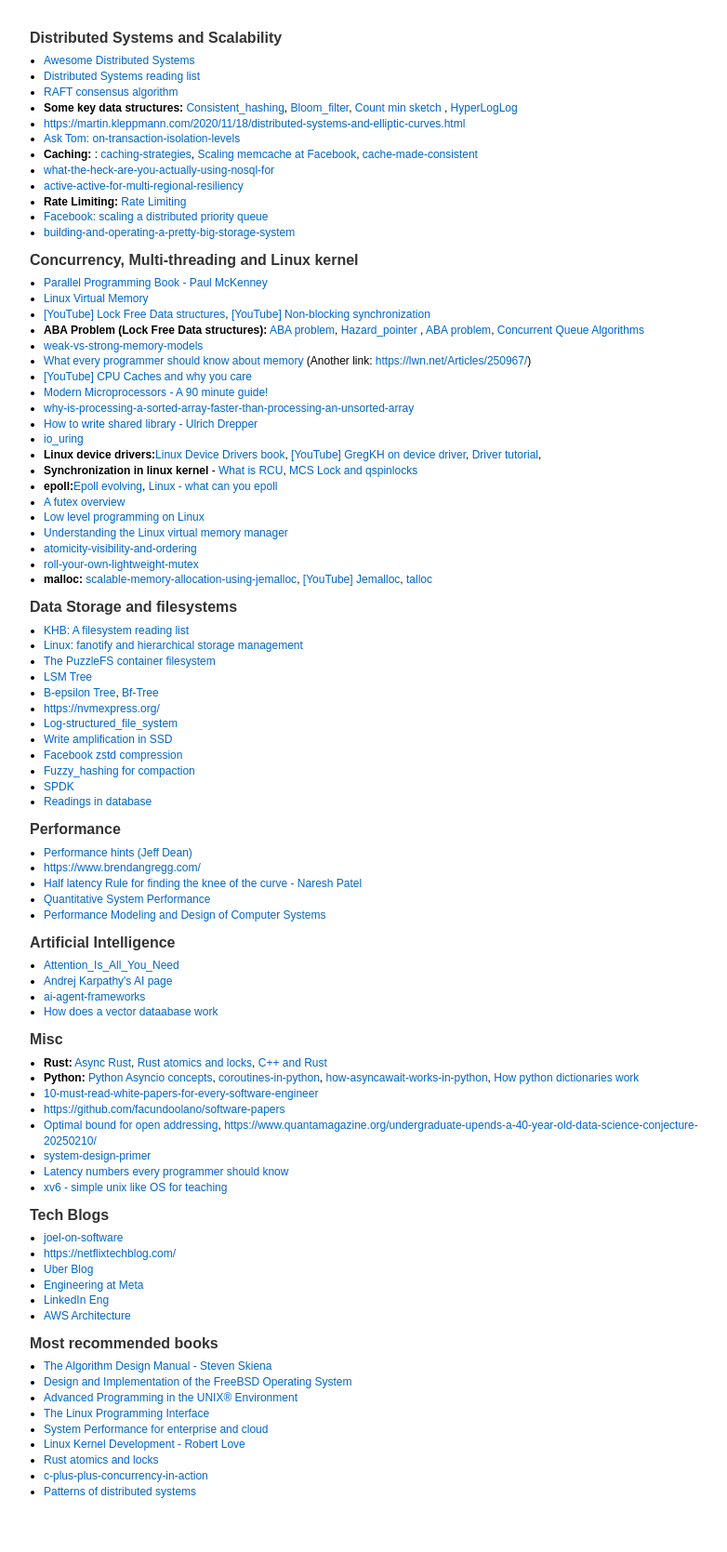
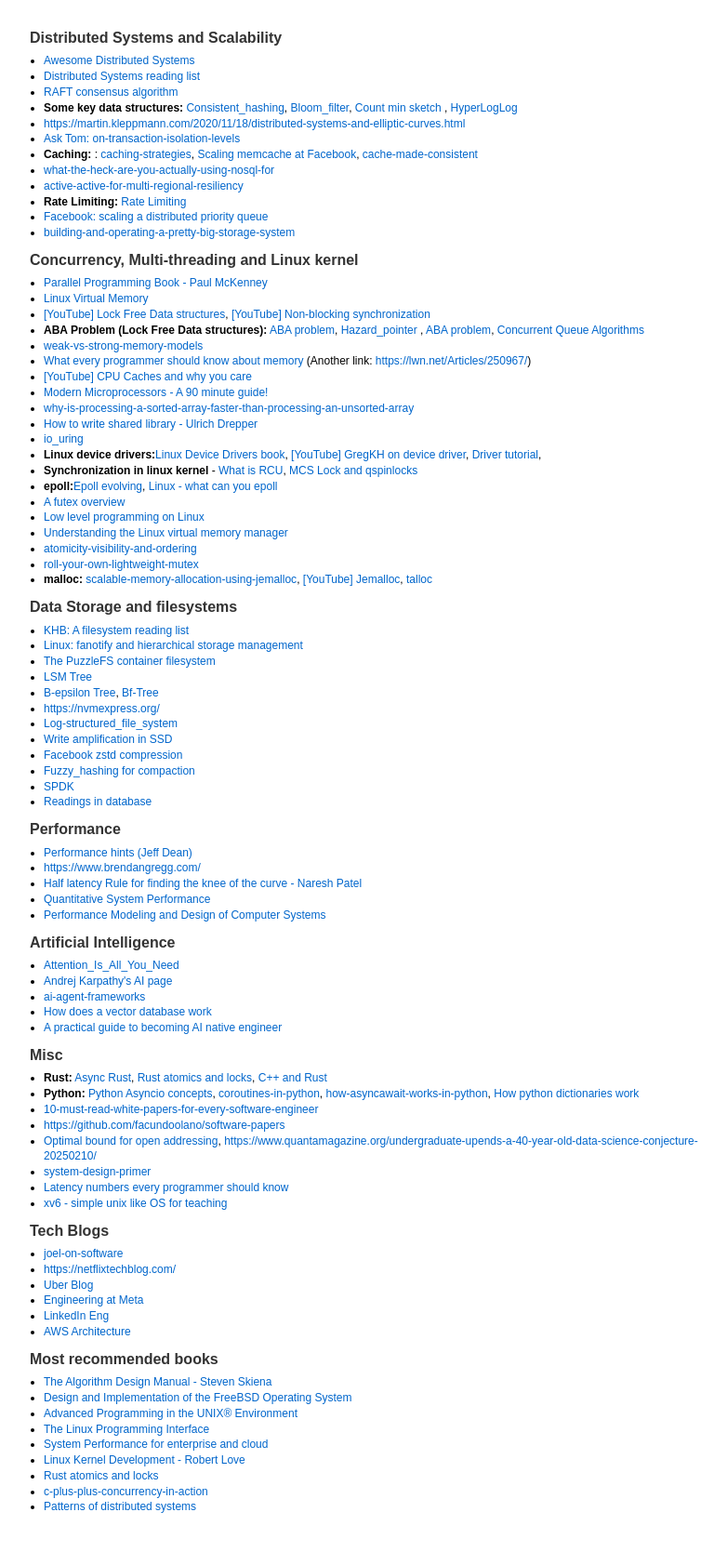
Before and after one commit to niraj17/niraj17.github.io, a Jekyll site: the page info/tech.html, which Jekyll copies as it is, in a window 1280 px wide. Shown: the whole page at 93% size, without its empty margins (223-1005 px from the left). Built offline with Jekyll 4.4.1, drawn with Linux system fonts in a browser that asks for light colours.

Commit message:
Update tech.html

```diff
--- a/info/tech.html
+++ b/info/tech.html
@@ -172,7 +172,8 @@
         <li><a href=https://en.wikipedia.org/wiki/Attention_Is_All_You_Need>Attention_Is_All_You_Need</a>
 		<li><a href=https://karpathy.ai/>Andrej Karpathy's AI page</a>
 		<li><a href=https://www.geeksforgeeks.org/artificial-intelligence/ai-agent-frameworks/>ai-agent-frameworks</a></li>
-		 <li><a href=https://outcomeschool.com/blog/how-does-a-vector-database-work>How does a vector dataabase work</a></li>
+		 <li><a href=https://outcomeschool.com/blog/how-does-a-vector-database-work>How does a vector database work</a></li>
+		 <li><a href=https://blog.bytebytego.com/p/a-practical-guide-to-becoming-an>A practical guide to becoming AI native engineer</a></li>
 
      </ul>
      </div>
```
